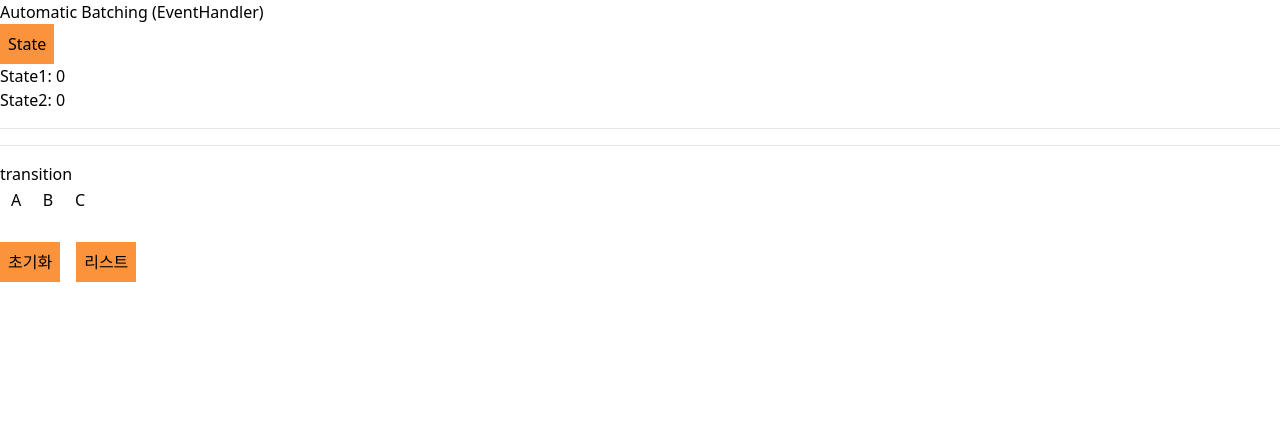
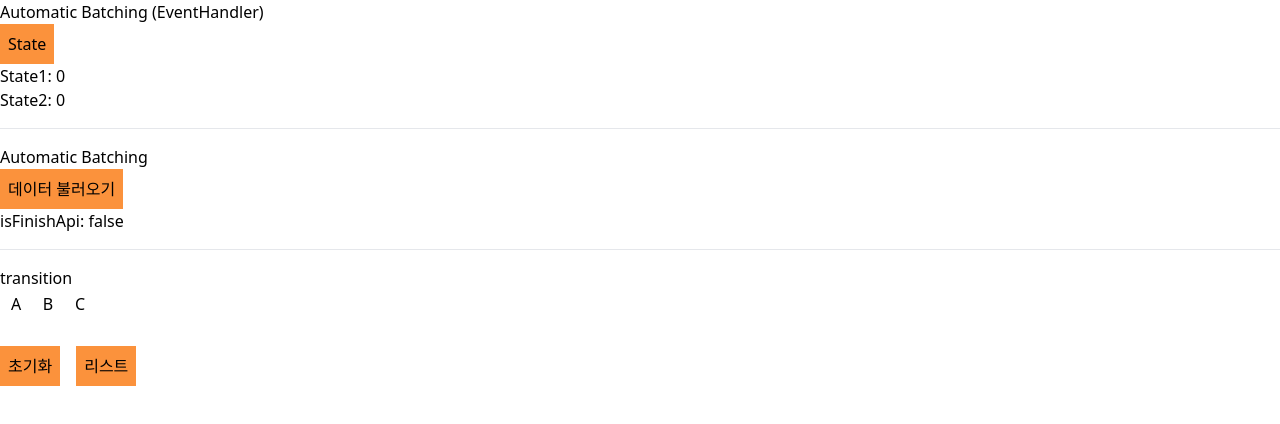
Before and after one commit to geonwooPark/React-v18, a React (Create React App) app: page / in a window 1280 px wide. Shown: the top 424 px of the page. Built offline with nearby package versions, Linux system fonts and the light colour scheme.

Commit message:
build: Axios, React-Error-Boundary, React-Query 설치 및 세팅,

```diff
--- a/package.json
+++ b/package.json
@@ -3,6 +3,7 @@
   "version": "0.1.0",
   "private": true,
   "dependencies": {
+    "@tanstack/react-query": "^5.8.4",
     "@testing-library/jest-dom": "^5.17.0",
     "@testing-library/react": "^13.4.0",
     "@testing-library/user-event": "^13.5.0",
@@ -10,8 +11,10 @@
     "@types/node": "^20.9.4",
     "@types/react": "^18.2.38",
     "@types/react-dom": "^18.2.17",
+    "axios": "^1.6.2",
     "react": "^18.2.0",
     "react-dom": "^18.2.0",
+    "react-error-boundary": "^4.0.11",
     "react-scripts": "5.0.1",
     "typescript": "^4.9.5",
     "web-vitals": "^2.1.4"
--- a/src/App.tsx
+++ b/src/App.tsx
@@ -1,6 +1,6 @@
 import React from 'react'
 import AutoBatchEventHandler from './components/AutoBatchEventHandler'
-// import AutoBatchOther from './components/AutoBatchOther'
+import AutoBatchOther from './components/AutoBatchOther'
 import Transition from './components/Transition/Transition'
 
 function App() {
@@ -8,7 +8,7 @@ function App() {
     <div>
       <AutoBatchEventHandler />
       <hr className="my-4" />
-      {/* <AutoBatchOther /> */}
+      <AutoBatchOther />
       <hr className="my-4" />
       <Transition />
     </div>
--- a/src/index.tsx
+++ b/src/index.tsx
@@ -2,10 +2,13 @@ import React from 'react'
 import ReactDOM from 'react-dom/client'
 import './index.css'
 import App from './App'
+import { QueryClient, QueryClientProvider } from '@tanstack/react-query'
+
+const queryClient = new QueryClient()
 
 const root = ReactDOM.createRoot(document.getElementById('root') as HTMLElement)
 root.render(
-  <React.StrictMode>
+  <React.StrictMode client={queryClient}>
     <App />
   </React.StrictMode>,
 )
```
Also changed, not shown: 1 other file (tests, documents, lock files or other folders).
